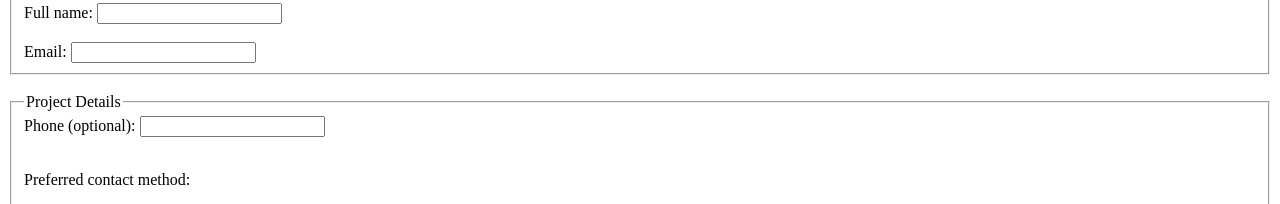
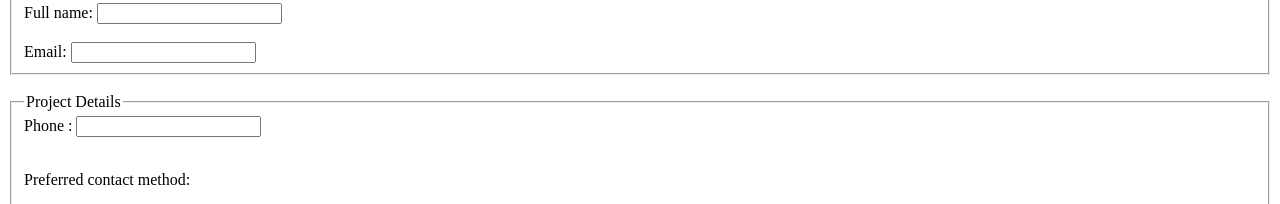
Before and after one commit to Gamulaa/portfolio, a plain HTML site: page index.html in a window 1280 px wide. Shown: the part 3808-4012 px from the top of the page. Drawn offline with Linux system fonts and the light colour scheme.

Commit message:
Complete Part II labs and update portfolio

```diff
--- a/index.html
+++ b/index.html
@@ -395,7 +395,7 @@
 
           <fieldset>
             <legend>Project Details</legend>
-            <label for="phone">Phone (optional):</label>
+            <label for="phone">Phone :</label>
             <input
               type="text"
               id="phone"
```
